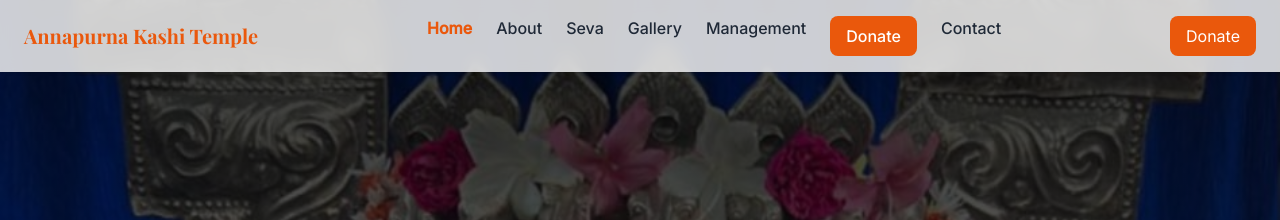
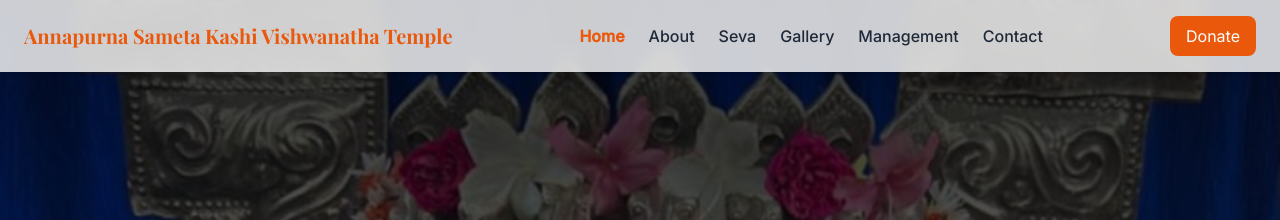
Before and after one commit to smartbillingpost/temple, a plain HTML site: page index.html in a window 1280 px wide. Shown: the top 220 px of the page. Drawn offline with nearby package versions, Linux system fonts and the light colour scheme.

```diff
--- a/index.html
+++ b/index.html
@@ -48,7 +48,7 @@
   <div class="max-w-7xl mx-auto px-6 py-4 flex justify-between items-center">
 
     <h1 class="heading text-sm md:text-xl font-bold text-primary">
-      Annapurna Kashi Temple
+      Annapurna Sameta Kashi Vishwanatha Temple
     </h1>
 
     <!-- Desktop -->
@@ -58,9 +58,9 @@
       <a href="seva.html">Seva</a>
       <a href="gallery.html">Gallery</a>
       <a href="management.html">Management</a>
-      <a href="donation.html" class="hidden md:block bg-primary text-white px-4 py-2 rounded-lg">
+      <!--a href="donation.html" class="hidden md:block bg-primary text-white px-4 py-2 rounded-lg">
 Donate
-</a>
+</a-->
       <a href="contact.html">Contact</a>
     </div>
 
```
